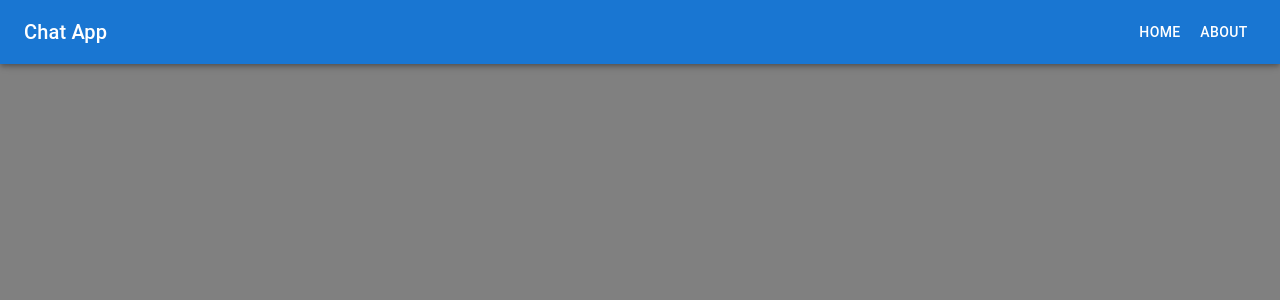
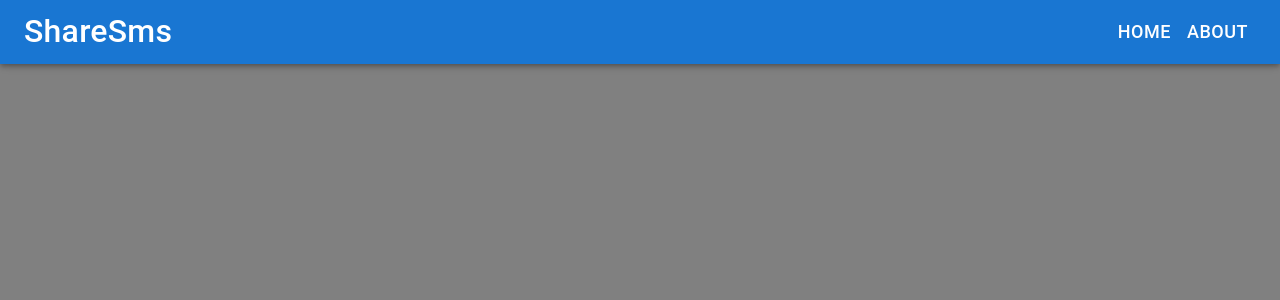
Before and after one commit to Katarina9526/Chat-app, a React (Vite) app: page /chat-app/about in a window 1280 px wide. Shown: the top 300 px of the page. Built offline with nearby package versions, Linux system fonts and the light colour scheme.

Commit message:
App name changed,font size and color changed

```diff
--- a/index.html
+++ b/index.html
@@ -4,7 +4,7 @@
     <meta charset="UTF-8" />
     <link rel="icon" type="image/svg+xml" href="/vite.svg" />
     <meta name="viewport" content="width=device-width, initial-scale=1.0" />
-    <title>Chat app</title>
+    <title>ShareSms</title>
     <script src='https://cdn.scaledrone.com/scaledrone.min.js' type='text/javascript'></script>
   </head>
   <body>
--- a/src/components/navbar.tsx
+++ b/src/components/navbar.tsx
@@ -27,7 +27,7 @@ const Navbar = () => {
 						sx={{ mr: 2, display: { sm: 'none' } }}>
 						<MenuIcon />
 					</IconButton>
-					<Typography variant="h6" component="h1" flexGrow={1} display={['none', 'block']}>
+					<Typography variant="h6" component="h1" flexGrow={1} display={['none', 'block']} fontSize="2rem">
 						{APP_NAME}
 					</Typography>
 					<Box display={['none', 'block']}>
@@ -38,7 +38,7 @@ const Navbar = () => {
 								LinkComponent={Link}
 								to={item.path}
 								color="primary"
-								sx={{ color: '#fff' }}>
+								sx={{ color: '#fff', fontSize: "1.125rem" }}>
 								{item.name}
 							</Button>
 						))}
--- a/src/components/navbarDrawer.tsx
+++ b/src/components/navbarDrawer.tsx
@@ -9,7 +9,7 @@ interface Props {
 
 const NavbarDrawer = ({ handleDrawerToggle }: Props) => (
 	<Box onClick={handleDrawerToggle} sx={{ textAlign: 'center' }}>
-		<Typography variant="h6" sx={{ my: 2 }}>
+		<Typography variant="h6" py="16px" color="primary">
 			{APP_NAME}
 		</Typography>
 		<Divider />
--- a/src/consts/general.ts
+++ b/src/consts/general.ts
@@ -1 +1 @@
-export const APP_NAME = 'Chat App';
+export const APP_NAME = 'ShareSms';
```
